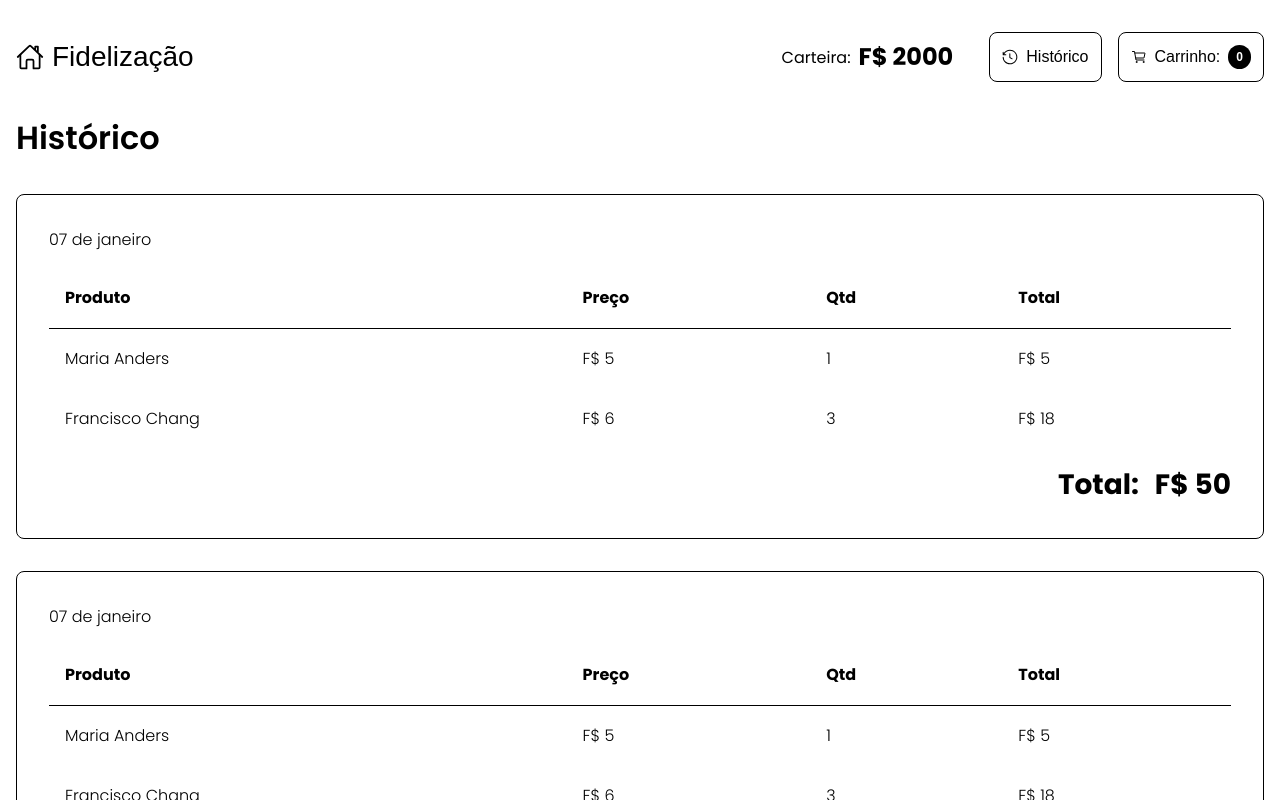
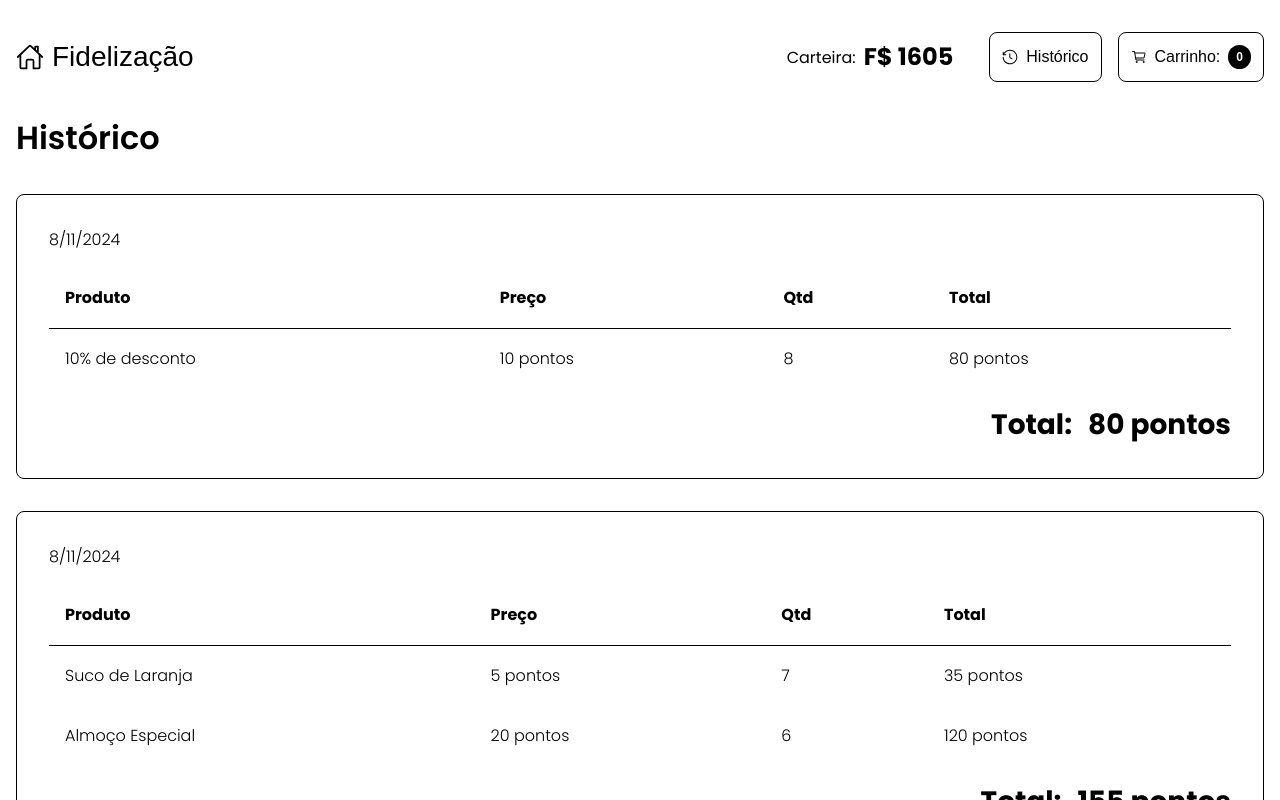
Before and after one commit to HenriqueMarcelo/fidelidade, a React (Vite) app: page /historico in a window 1280 px wide. Shown: the top 800 px of the page. Built offline with nearby package versions, Linux system fonts and the light colour scheme; data requests are answered from the project's data file.

Commit message:
feat: create useHistory hook

```diff
--- a/server.json
+++ b/server.json
@@ -1,6 +1,6 @@
 {
   "wallet": {
-    "value": 2000
+    "value": 1605
   },
   "products": [
     {
@@ -23,6 +23,76 @@
     }
   ],
   "purchases": [
-
+    {
+      "date": "2024-08-11T18:39:39.041Z",
+      "totalPrice": 80,
+      "items": [
+        {
+          "quantity": 8,
+          "totalPrice": 80,
+          "product": {
+            "id": "2",
+            "name": "10% de desconto",
+            "price": 10,
+            "image": "https://placehold.co/600x400"
+          }
+        }
+      ],
+      "id": 1
+    },
+    {
+      "date": "2024-08-11T18:39:55.494Z",
+      "totalPrice": 155,
+      "items": [
+        {
+          "quantity": 7,
+          "totalPrice": 35,
+          "product": {
+            "id": "1",
+            "name": "Suco de Laranja",
+            "price": 5,
+            "image": "https://placehold.co/600x400"
+          }
+        },
+        {
+          "quantity": 6,
+          "totalPrice": 120,
+          "product": {
+            "id": "3",
+            "name": "Almoço Especial",
+            "price": 20,
+            "image": "https://placehold.co/600x400"
+          }
+        }
+      ],
+      "id": 2
+    },
+    {
+      "date": "2024-08-11T18:48:30.077Z",
+      "totalPrice": 160,
+      "items": [
+        {
+          "quantity": 4,
+          "totalPrice": 40,
+          "product": {
+            "id": "2",
+            "name": "10% de desconto",
+            "price": 10,
+            "image": "https://placehold.co/600x400"
+          }
+        },
+        {
+          "quantity": 6,
+          "totalPrice": 120,
+          "product": {
+            "id": "3",
+            "name": "Almoço Especial",
+            "price": 20,
+            "image": "https://placehold.co/600x400"
+          }
+        }
+      ],
+      "id": 3
+    }
   ]
 }
--- a/src/components/HistoryItem/index.tsx
+++ b/src/components/HistoryItem/index.tsx
@@ -1,32 +1,42 @@
+import { PurchaseProps } from '../../hooks/useCheckout'
 import './styles.scss'
 
-export default function HistoryItem() {
+type Props = {
+  history: PurchaseProps
+}
+
+export default function HistoryItem({ history }: Props) {
+  // todo: utilizar useMemo
+  const dataObj = new Date(history.date)
+
   return (
     <div className="history-item__base">
-      <div className="history-item__date">07 de janeiro</div>
+      <div className="history-item__date">{dataObj.toLocaleDateString()}</div>
+      {history.items.length && (
         <table className="history-table__table">
+          <thead>
             <tr className="history-table__tr">
               <th className="history-table__th">Produto</th>
               <th className="history-table__th">Preço</th>
               <th className="history-table__th">Qtd</th>
               <th className="history-table__th">Total</th>
             </tr>
-        <tr className="history-table__tr">
-          <td className="history-table__td">Maria Anders</td>
-          <td className="history-table__td">F$ 5</td>
-          <td className="history-table__td">1</td>
-          <td className="history-table__td">F$ 5</td>
+          </thead>
+          <tbody>
+            {history.items.map((item) => (
+              <tr className="history-table__tr" key={item?.product.id}>
+                <td className="history-table__td">{item?.product.name}</td>
+                <td className="history-table__td">{item?.product.price} pontos</td>
+                <td className="history-table__td">{item?.quantity}</td>
+                <td className="history-table__td">{item?.totalPrice} pontos</td>
               </tr>
-        <tr className="history-table__tr">
-          <td className="history-table__td">Francisco Chang</td>
-          <td className="history-table__td">F$ 6</td>
-          <td className="history-table__td">3</td>
-          <td className="history-table__td">F$ 18</td>
-        </tr>
+            ))}
+          </tbody>
         </table>
+      )}
       <div className="history-item__line">
         <span>Total:</span>
-        <span>F$ 50</span>
+        <span>{Number(history.totalPrice)} pontos</span>
       </div>
     </div>
   )
--- a/src/hooks/useCheckout.ts
+++ b/src/hooks/useCheckout.ts
@@ -5,13 +5,29 @@ import { produtos } from "../../produtos"
 import { api } from "../lib/axios"
 import { VisualShoppingCartContext } from "../contexts/VisualShoppingCartContext"
 
+interface IntemProps {
+    quantity: number;
+    totalPrice: number;
+    product: {
+        id: string;
+        name: string;
+        price: number;
+        image: string;
+    }
+}
+export interface PurchaseProps{
+    id?: number;
+    date: Date;
+    totalPrice: number;
+    items: (IntemProps | undefined)[];
+}
+
 export function useCheckout() {
     const { items, deleteEverything } = useContext(ShoppingCartContext)
     const { wallet, updateWallet } = useContext(WalletContext)
     const { close } = useContext(VisualShoppingCartContext)
 
-    // eslint-disable-next-line @typescript-eslint/no-explicit-any
-    async function createPurchase(purchase: any) {
+    async function createPurchase(purchase: PurchaseProps) {
         await api.post('/purchases', purchase)
     }
 
--- /dev/null
+++ b/src/hooks/useHistory.ts
@@ -0,0 +1,13 @@
+import { api } from "../lib/axios"
+import { PurchaseProps } from "./useCheckout"
+
+export function useHistory() {
+    async function fetchHistory() {
+        const response = await api.get('/purchases')
+        return response.data as PurchaseProps[]
+    }
+
+    return {
+        fetchHistory
+    }
+}
--- a/src/pages/History/index.tsx
+++ b/src/pages/History/index.tsx
@@ -1,14 +1,28 @@
+import { useEffect, useState } from 'react'
 import HistoryItem from '../../components/HistoryItem'
+import { useHistory } from '../../hooks/useHistory'
 import './styles.scss'
+import { PurchaseProps } from '../../hooks/useCheckout'
 
 export default function History() {
+  const [histories, setHistories] = useState<PurchaseProps[]>([])
+  const { fetchHistory } = useHistory()
+
+  // todo: utilizar hook do Router
+  useEffect(() => {
+    async function aux() {
+      const response = await fetchHistory()
+      setHistories(response)
+    }
+    aux()
+  })
+
   return (
     <div className="container history__container">
       <h1 className="history__title">Histórico</h1>
-      <HistoryItem />
-      <HistoryItem />
-      <HistoryItem />
-      <HistoryItem />
+      {histories.map((history) => (
+        <HistoryItem history={history} key={history.id} />
+      ))}
     </div>
   )
 }
```
Lines whose indentation alone changed are shown as unchanged.
